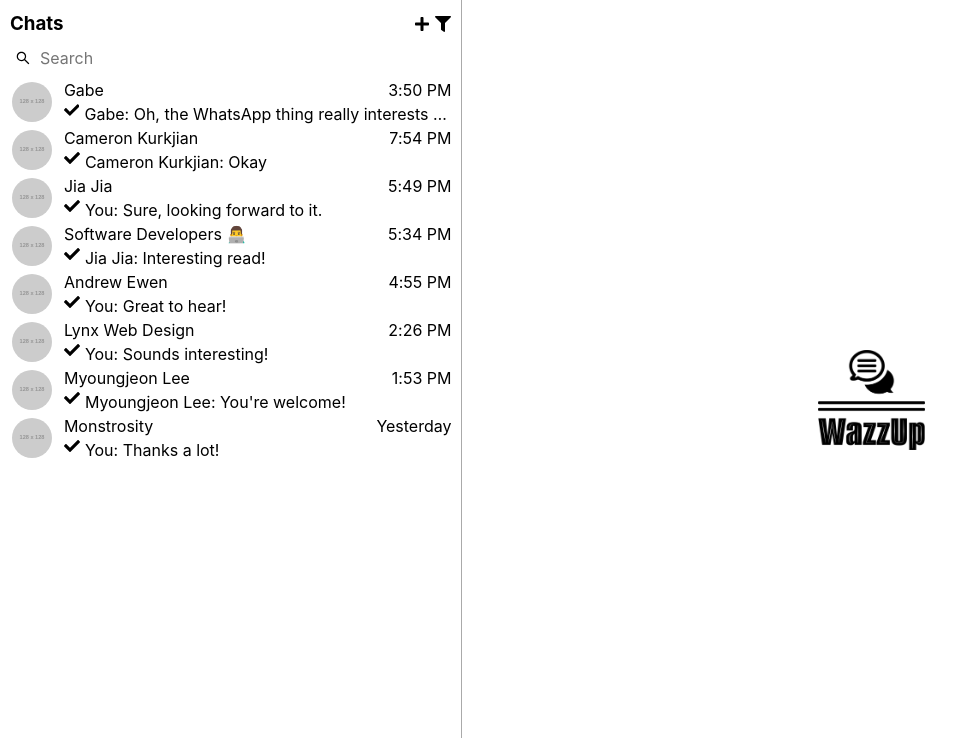
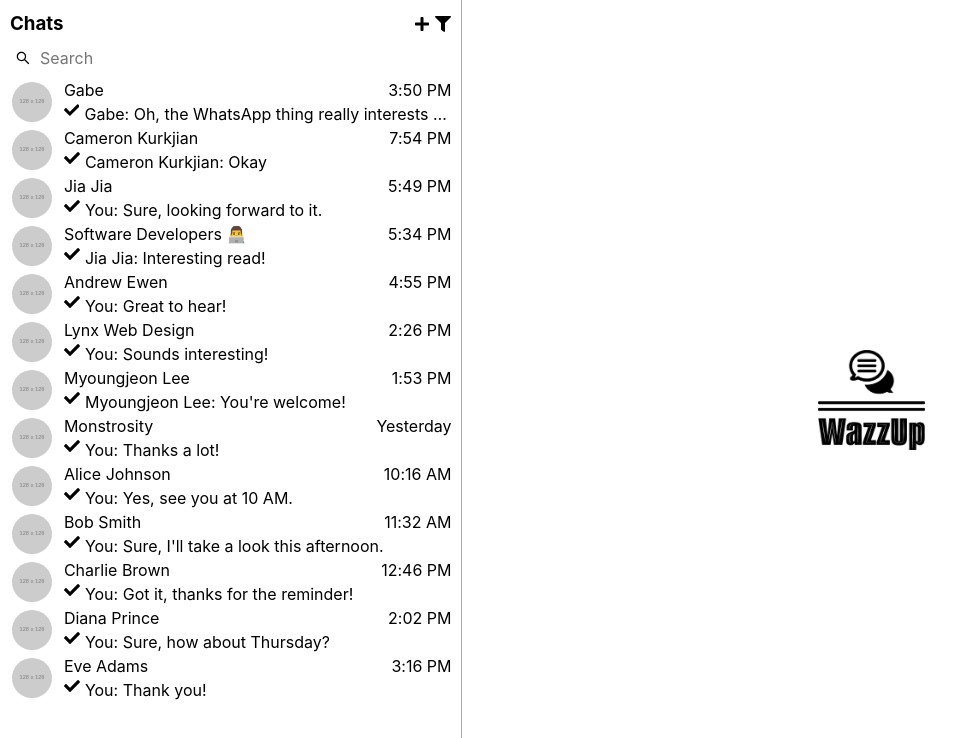
Before and after one commit to evanckennedy/wazzup, a React (Vite) app in the folder frontend/: page /chat in a window 1280 px wide. Shown: the top 738 px of the page, without its empty margins (0-977 px from the left). Built offline with nearby package versions, Linux system fonts and the light colour scheme.

Commit message:
add more chats for testing

```diff
--- a/frontend/src/mock-data/chats.js
+++ b/frontend/src/mock-data/chats.js
@@ -179,6 +179,91 @@ const chats = [
         time: "Yesterday"
       }
     ]
+  },
+  {
+    id: 9,
+    name: "Alice Johnson",
+    avatar: "https://via.placeholder.com/128",
+    messages: [
+      {
+        sender: "Alice Johnson",
+        text: "Are we still on for the meeting tomorrow?",
+        time: "10:15 AM"
+      },
+      {
+        sender: "You",
+        text: "Yes, see you at 10 AM.",
+        time: "10:16 AM"
+      }
+    ]
+  },
+  {
+    id: 10,
+    name: "Bob Smith",
+    avatar: "https://via.placeholder.com/128",
+    messages: [
+      {
+        sender: "Bob Smith",
+        text: "Can you review the document I sent?",
+        time: "11:30 AM"
+      },
+      {
+        sender: "You",
+        text: "Sure, I'll take a look this afternoon.",
+        time: "11:32 AM"
+      }
+    ]
+  },
+  {
+    id: 11,
+    name: "Charlie Brown",
+    avatar: "https://via.placeholder.com/128",
+    messages: [
+      {
+        sender: "Charlie Brown",
+        text: "Don't forget about the team lunch tomorrow.",
+        time: "12:45 PM"
+      },
+      {
+        sender: "You",
+        text: "Got it, thanks for the reminder!",
+        time: "12:46 PM"
+      }
+    ]
+  },
+  {
+    id: 12,
+    name: "Diana Prince",
+    avatar: "https://via.placeholder.com/128",
+    messages: [
+      {
+        sender: "Diana Prince",
+        text: "Can we reschedule our meeting?",
+        time: "2:00 PM"
+      },
+      {
+        sender: "You",
+        text: "Sure, how about Thursday?",
+        time: "2:02 PM"
+      }
+    ]
+  },
+  {
+    id: 13,
+    name: "Eve Adams",
+    avatar: "https://via.placeholder.com/128",
+    messages: [
+      {
+        sender: "Eve Adams",
+        text: "The presentation was great!",
+        time: "3:15 PM"
+      },
+      {
+        sender: "You",
+        text: "Thank you!",
+        time: "3:16 PM"
+      }
+    ]
   }
 ];
 
```
